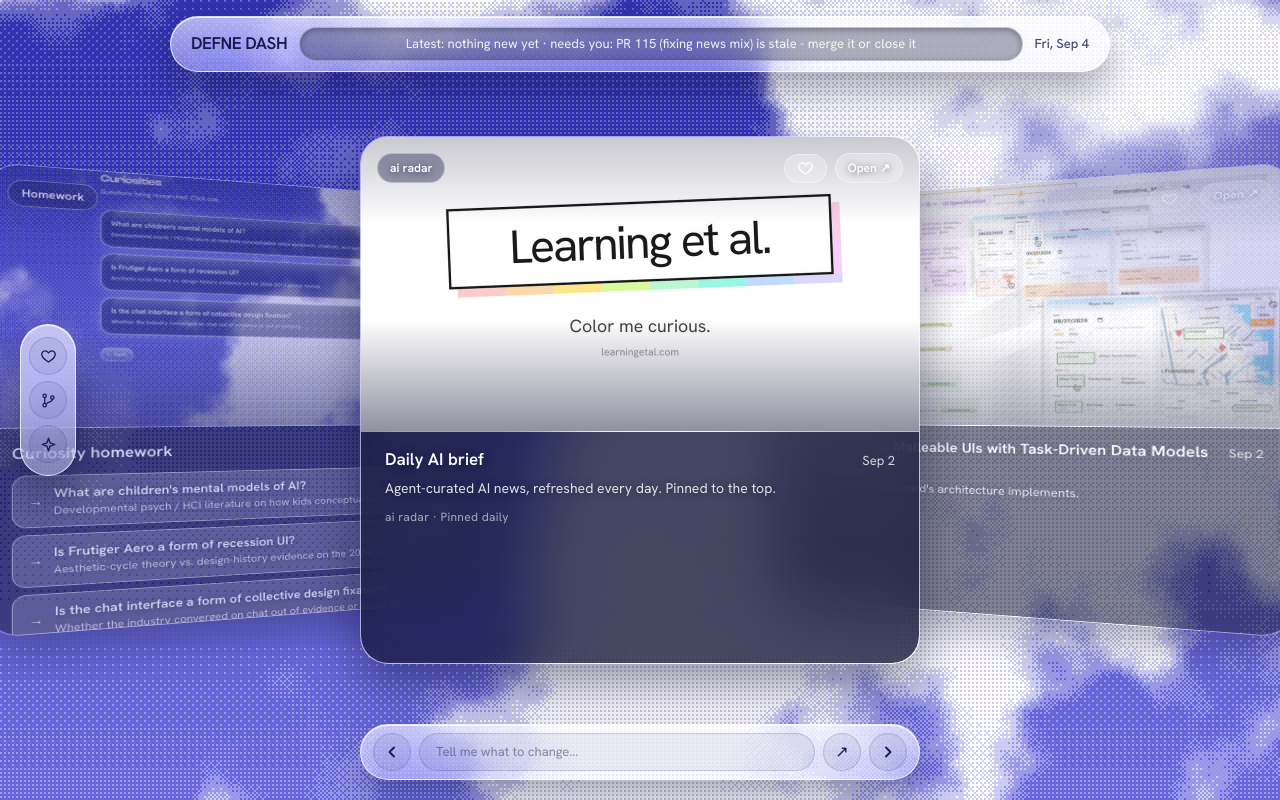
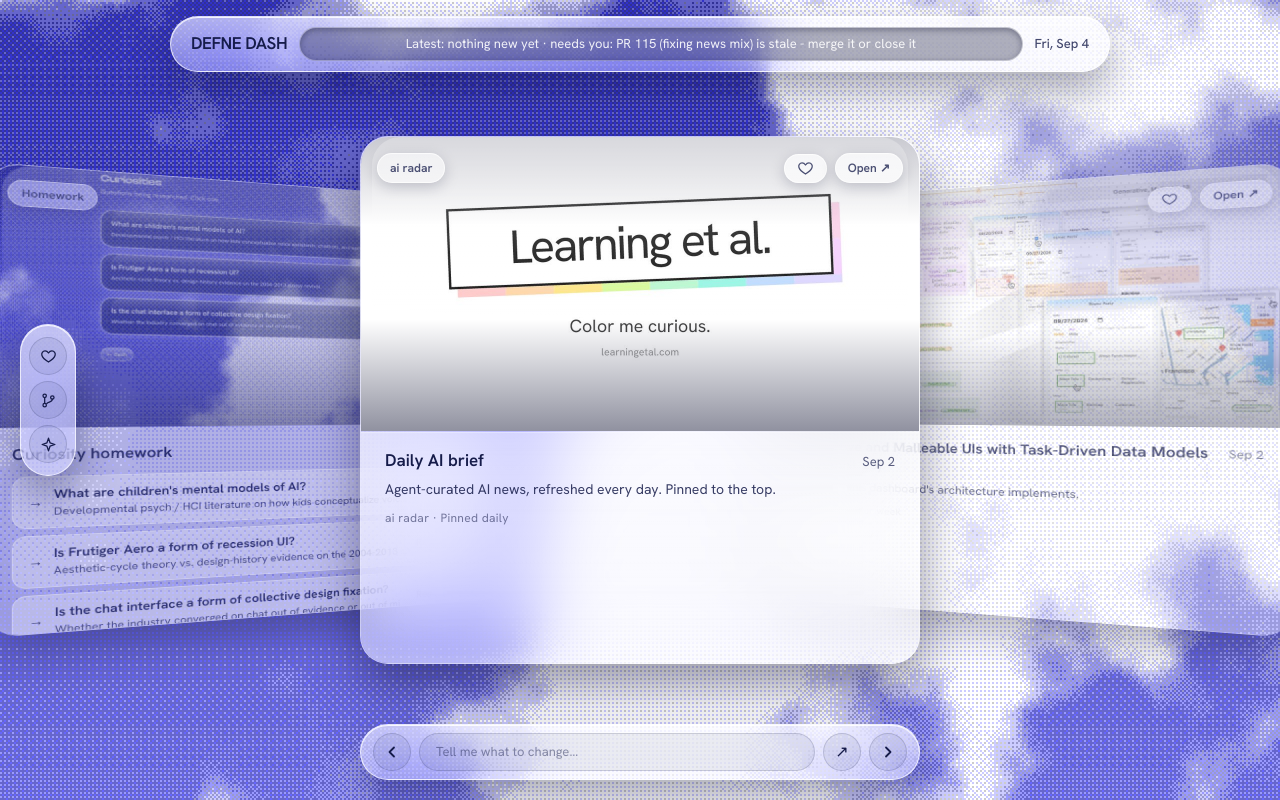
Before and after one commit to defnegenc/defne-dash, a Next.js app: page / in a window 1280 px wide. Built offline with nearby package versions, Linux system fonts and the light colour scheme; a web font is replaced by a local one.

Commit message:
v18: all-milky visionOS glass - panels/chips/rows flip to light frost with real backdrop blur, dark ink text, glassier card rims

```diff
--- a/src/app/globals.css
+++ b/src/app/globals.css
@@ -246,14 +246,25 @@ body {
    Smoky frost: near-clear white tint + heavy blur so the digicore sky
    bleeds through, hairline white rim, inner top light, soft floor shadow. */
 .vglass {
-  background: linear-gradient(180deg, rgba(255, 255, 255, 0.22), rgba(255, 255, 255, 0.09));
-  backdrop-filter: blur(30px) saturate(1.7);
-  -webkit-backdrop-filter: blur(30px) saturate(1.7);
-  border: 1px solid rgba(255, 255, 255, 0.45);
+  background: linear-gradient(180deg, rgba(255, 255, 255, 0.28), rgba(255, 255, 255, 0.12));
+  backdrop-filter: blur(34px) saturate(1.8);
+  -webkit-backdrop-filter: blur(34px) saturate(1.8);
+  border: 1px solid rgba(255, 255, 255, 0.62);
   box-shadow:
-    inset 0 1px 0 rgba(255, 255, 255, 0.5),
-    inset 0 -10px 20px -12px rgba(255, 255, 255, 0.25),
+    inset 0 1px 0 rgba(255, 255, 255, 0.7),
+    inset 0 -12px 24px -12px rgba(255, 255, 255, 0.3),
     0 22px 48px rgba(6, 8, 38, 0.42);
+}
+.vglass-card::after {
+  content: "";
+  position: absolute;
+  left: 2%;
+  right: 2%;
+  top: 0;
+  height: 34%;
+  border-radius: 28px 28px 50% 50% / 28px 28px 12px 12px;
+  background: linear-gradient(180deg, rgba(255, 255, 255, 0.28), transparent);
+  pointer-events: none;
 }
 .vglass-pill {
   border-radius: 999px;
@@ -295,17 +306,17 @@ body {
 .vchip {
   font-size: 12px;
   font-weight: 600;
-  color: #fff;
+  color: #161c4a;
   padding: 5px 12px;
   border-radius: 999px;
-  background: rgba(20, 24, 68, 0.4);
-  border: 1px solid rgba(255, 255, 255, 0.4);
-  backdrop-filter: blur(12px);
-  -webkit-backdrop-filter: blur(12px);
-  text-shadow: 0 1px 6px rgba(8, 12, 48, 0.55);
+  background: rgba(255, 255, 255, 0.55);
+  border: 1px solid rgba(255, 255, 255, 0.7);
+  backdrop-filter: blur(14px) saturate(1.6);
+  -webkit-backdrop-filter: blur(14px) saturate(1.6);
+  box-shadow: 0 4px 14px rgba(8, 10, 42, 0.25);
 }
 .vchip-strong {
-  background: rgba(255, 255, 255, 0.24);
+  background: rgba(255, 255, 255, 0.72);
 }
 
 /* card visual zone: digicore dither swatch, darker at the bottom so the
@@ -360,9 +371,11 @@ body {
 
 /* info panel zone under the visual */
 .vglass-panel {
-  background: rgba(9, 12, 44, 0.74);
-  backdrop-filter: blur(18px) saturate(1.3);
-  -webkit-backdrop-filter: blur(18px) saturate(1.3);
+  background: linear-gradient(180deg, rgba(255, 255, 255, 0.58), rgba(255, 255, 255, 0.34));
+  backdrop-filter: blur(28px) saturate(1.8);
+  -webkit-backdrop-filter: blur(28px) saturate(1.8);
+  border-top: 1px solid rgba(255, 255, 255, 0.55);
+  color: #161c4a;
 }
 
 /* list rows inside pr / homework cards: glass capsules */
@@ -373,14 +386,13 @@ body {
   padding: 9px 14px;
   border-radius: 14px;
   font-size: 14px;
-  color: #fff;
-  background: rgba(255, 255, 255, 0.13);
-  border: 1px solid rgba(255, 255, 255, 0.3);
-  text-shadow: 0 1px 6px rgba(8, 12, 48, 0.5);
+  color: #161c4a;
+  background: rgba(255, 255, 255, 0.4);
+  border: 1px solid rgba(255, 255, 255, 0.6);
   transition: background 140ms ease, transform 140ms ease;
 }
 .pr-row:hover {
-  background: rgba(255, 255, 255, 0.24);
+  background: rgba(255, 255, 255, 0.62);
   transform: translateX(2px);
 }
 .pr-mark {
@@ -389,18 +401,18 @@ body {
   text-align: center;
 }
 .pr-ready {
-  background: rgba(255, 255, 255, 0.22);
-  border-color: rgba(255, 255, 255, 0.5);
+  background: rgba(255, 255, 255, 0.55);
+  border-color: rgba(255, 255, 255, 0.75);
 }
 .pr-stale {
   border-style: dashed;
-  border-color: rgba(255, 255, 255, 0.65);
-  background: rgba(255, 255, 255, 0.08);
+  border-color: rgba(21, 27, 71, 0.55);
+  background: rgba(255, 255, 255, 0.28);
 }
 .pr-merged {
-  background: rgba(255, 255, 255, 0.06);
-  border-color: rgba(255, 255, 255, 0.2);
-  color: rgba(255, 255, 255, 0.6);
+  background: rgba(255, 255, 255, 0.2);
+  border-color: rgba(255, 255, 255, 0.35);
+  color: rgba(21, 27, 71, 0.55);
 }
 
 /* bars take the pin's light material: milky frost, dark ink foreground */
--- a/src/components/stage.tsx
+++ b/src/components/stage.tsx
@@ -328,17 +328,17 @@ export function Stage({
                     />
                     <div className="vglass-panel flex-1 px-6 pb-5 pt-4">
                       <div className="flex items-baseline justify-between gap-4">
-                        <h3 className="text-[17px] font-semibold leading-snug text-white [text-shadow:0_1px_8px_rgba(8,12,48,0.55)]">
+                        <h3 className="text-[17px] font-semibold leading-snug">
                           {card.title}
                         </h3>
-                        <span className="shrink-0 text-[13px] text-white/80">{card.date}</span>
+                        <span className="shrink-0 text-[13px] opacity-70">{card.date}</span>
                       </div>
                       {card.detail && (
-                        <p className="mt-2 text-[14px] leading-snug text-white/85 [text-shadow:0_1px_6px_rgba(8,12,48,0.5)]">
+                        <p className="mt-2 text-[14px] leading-snug opacity-85">
                           {card.detail}
                         </p>
                       )}
-                      <p className="mt-2.5 text-[12px] tracking-wide text-white/60">
+                      <p className="mt-2.5 text-[12px] tracking-wide opacity-55">
                         {card.source} · {card.itemKind === "ai-daily" ? "Pinned daily" : "From your week"}
                       </p>
                     </div>
@@ -358,10 +358,10 @@ export function Stage({
                     />
                     <div className="vglass-panel flex-1 overflow-y-auto px-5 pb-5 pt-4">
                       <div className="flex items-baseline justify-between">
-                        <h3 className="text-[17px] font-semibold text-white [text-shadow:0_1px_8px_rgba(8,12,48,0.55)]">
+                        <h3 className="text-[17px] font-semibold">
                           PR pile
                         </h3>
-                        <span className="text-[13px] text-white/80">
+                        <span className="text-[13px] opacity-70">
                           {card.prs.length} open
                         </span>
                       </div>
@@ -399,10 +399,10 @@ export function Stage({
                     />
                     <div className="vglass-panel flex-1 overflow-y-auto px-5 pb-5 pt-4">
                       <div className="flex items-baseline justify-between">
-                        <h3 className="text-[17px] font-semibold text-white [text-shadow:0_1px_8px_rgba(8,12,48,0.55)]">
+                        <h3 className="text-[17px] font-semibold">
                           Curiosity homework
                         </h3>
-                        <span className="text-[13px] text-white/80">
+                        <span className="text-[13px] opacity-70">
                           {card.curiosities.length} questions
                         </span>
                       </div>
```
